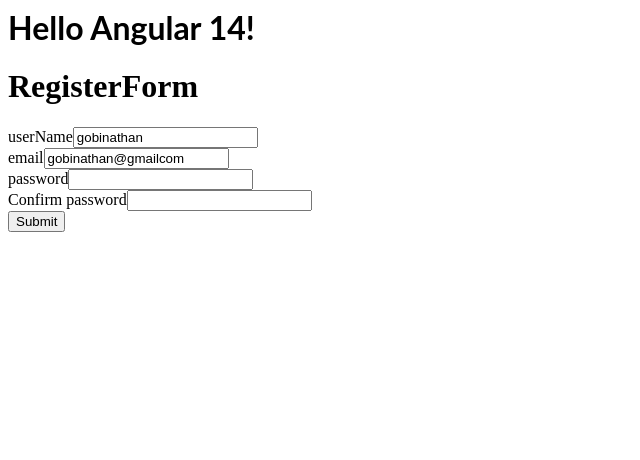
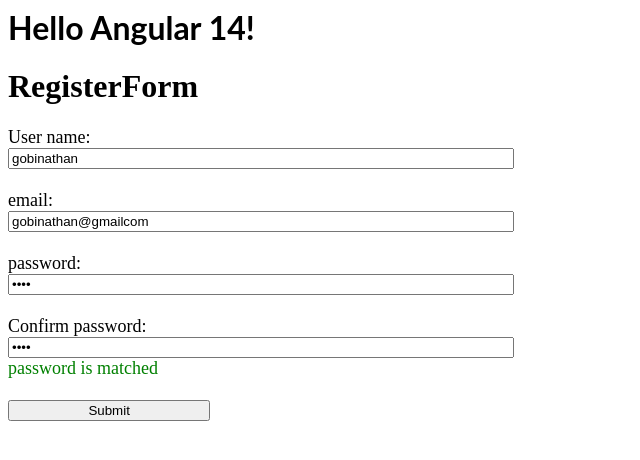
Before and after one commit to gobinathan1997/https-github.com-gobinathan1997-customvalidation, an Angular app: page / in a window 1280 px wide. Shown: the top 460 px of the page, without its empty margins (0-640 px from the left). Built offline with nearby package versions, Linux system fonts and the light colour scheme.

Commit message:
3 files modified

```diff
--- a/src/app/app.component.css
+++ b/src/app/app.component.css
@@ -5,3 +5,13 @@
 .error{
   color: red;
 }
+form{
+  display: flex;
+  flex-direction: column;
+  width: 40%;
+  font-size: large;
+}
+
+.correct{
+  color:green;
+}
--- a/src/app/app.component.html
+++ b/src/app/app.component.html
@@ -1,20 +1,23 @@
 <hello name="{{ name }}"></hello>
 <h1>RegisterForm</h1>
 <form [formGroup]="registerForm">
-  <label for="userName">userName</label>
-  <input type="text" id="userName" formControlName="userName" >
+  <label for="userName">User name:</label>
+  <input type="text" id="userName" formControlName="userName"  >
   <div class="error" *ngIf="registerForm.get('userName').invalid">userName is invalid</div>
   <br>
-  <label for="email">email</label>
+  <label for="email">email:</label>
   <input type="text" value="email" formControlName="email">
 
 
   <br>
-  <label for="password">password</label>
+  <label for="password">password:</label>
   <input type="password" value="password" formControlName="password">
   <br>
-  <label for=" password">Confirm password</label>
+  <label for=" password">Confirm password:</label>
   <input type="password" value="password" formControlName="confirmPassword">
+  <div class="error" *ngIf= "registerForm.get('password').value!=registerForm.get('confirmPassword').value">password is mismatch</div>
+  <div class="correct" *ngIf= "registerForm.get('password').value==registerForm.get('confirmPassword').value">password is matched</div>
+
 <br>
-  <button (click)="submit()">Submit</button>
+  <button (click)="submit()" style="width:40%;">Submit</button>
 </form>
--- a/src/app/app.component.ts
+++ b/src/app/app.component.ts
@@ -1,4 +1,4 @@
-import { Component, VERSION } from '@angular/core';
+import { Component, VERSION ,OnInit} from '@angular/core';
 import { AbstractControl, FormControl, FormGroup, ValidationErrors, Validators } from '@angular/forms';
 
 @Component({
@@ -7,15 +7,19 @@
   styleUrls: [ './app.component.css' ]
 })
 export class AppComponent  {
+
+
   name = 'Angular ' + VERSION.major;
+
 
 
 registerForm= new FormGroup({
   userName:new FormControl('gobinathan',[Validators.required,this.validateUserName]),
   email:new FormControl('gobinathan@gmailcom',Validators.required),
-  password:new FormControl(''),
-  confirmPassword:new FormControl('')
-}, [this.camparePassword]);
+  password:new FormControl('gobi'),
+  confirmPassword:new FormControl('gobi',Validators.required)
+
+},[this.camparePassword]);
 
 validateUserName(control:AbstractControl):ValidationErrors | null{
   if(control.value.toString().startsWith('a')){
@@ -24,23 +28,27 @@
   else{
     return null;
   }
+
 }
 camparePassword(control:AbstractControl){
 
-const v= control as FormGroup
-if(v.controls.confirmPassword.value===v.controls.password.value){
+const v = control as FormGroup
+if(v.controls.confirmPassword.value===v.controls.password.value)
   v.controls.confirmPassword.setErrors({match:true});
-}
-else{
+
+else
   v.controls.confirmPassword.setErrors({match:false});
 
-}
+
 return v;
 
+}
 
-}
+
+
 submit(){
   console.log(this.registerForm);
 }
 
+
 }
```
